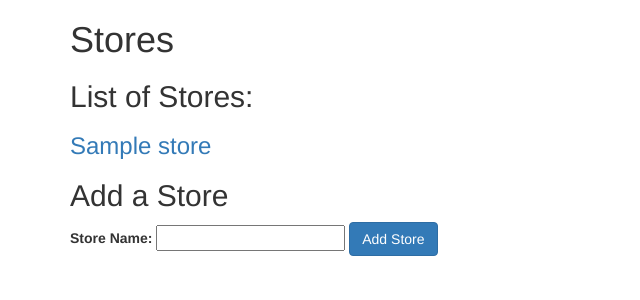
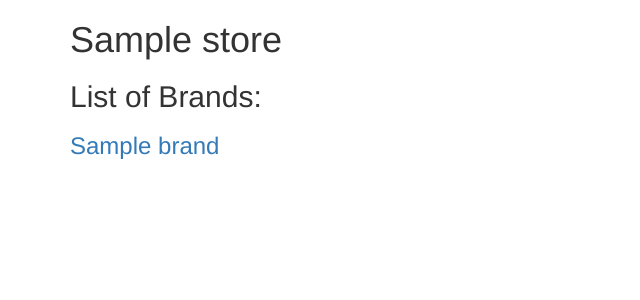
Before and after one commit to IanBaum/php-shoes, a PHP site: template views/store.html.twig in a window 1280 px wide. Shown: the top 300 px of the page, without its empty margins (0-640 px from the left). Run offline with PHP 8.4, Linux system fonts and the light colour scheme; the template is opened without the code that fills it: most values are stand-ins (such as "Sample title", 1, 10 or a date in 2020); some libraries are stand-ins or nearby versions.

Commit message:
add methods to Store for addBrand getBrand and deleteBrand

```diff
--- a/app/app.php
+++ b/app/app.php
@@ -33,7 +33,7 @@
     });
 
     $app->get("/store/{store_id}", function($store_id) use($app){
-        return $app['twig']->render('store.html.twig', array('stores' => Store::getAll()));
+        return $app['twig']->render('store.html.twig', array('store'=>Store::find($store_id), 'brands'=>Brand::getAll(), 'store_brands'=>Store::find($store_id)->getBrands()));
     });
 
     //BRANDS
--- a/views/store.html.twig
+++ b/views/store.html.twig
@@ -7,17 +7,11 @@
   </head>
   <body>
     <div class="container">
-      <h1>Stores</h1>
-      {% if stores is not empty %}
-      <h2>List of Stores:</h2>
-        {% for store in stores %}
-          <a href="/store/{{store.getId}}"><h3>{{store.getName}}</h3></a>
+      <h1>{{store.getName}}</h1>
+      {% if brands is not empty %}
+      <h2>List of Brands:</h2>
+        {% for brand in brands %}
+          <a href="/brand/{{brand.getId}}"><h3>{{brand.getName}}</h3></a>
         {% endfor %}
       {% endif %}
-      <h2>Add a Store</h2>
-      <form action="/stores" method="post">
-        <label for="name">Store Name:</label>
-        <input id="name" type="text" name="store_name">
-        <button type="submit" class="btn btn-primary">Add Store</button>
-      </form>
 </html>
```
Also changed, not shown: src/Store.php (+28 -0 lines).
